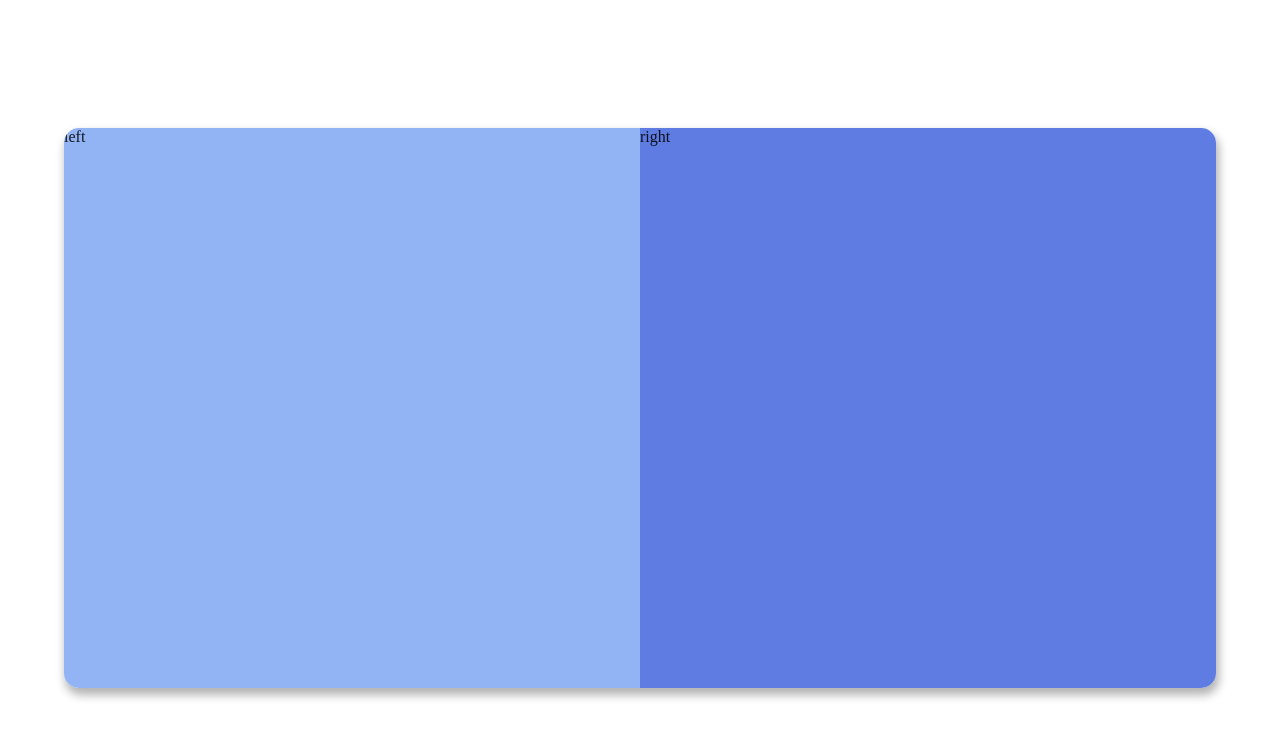
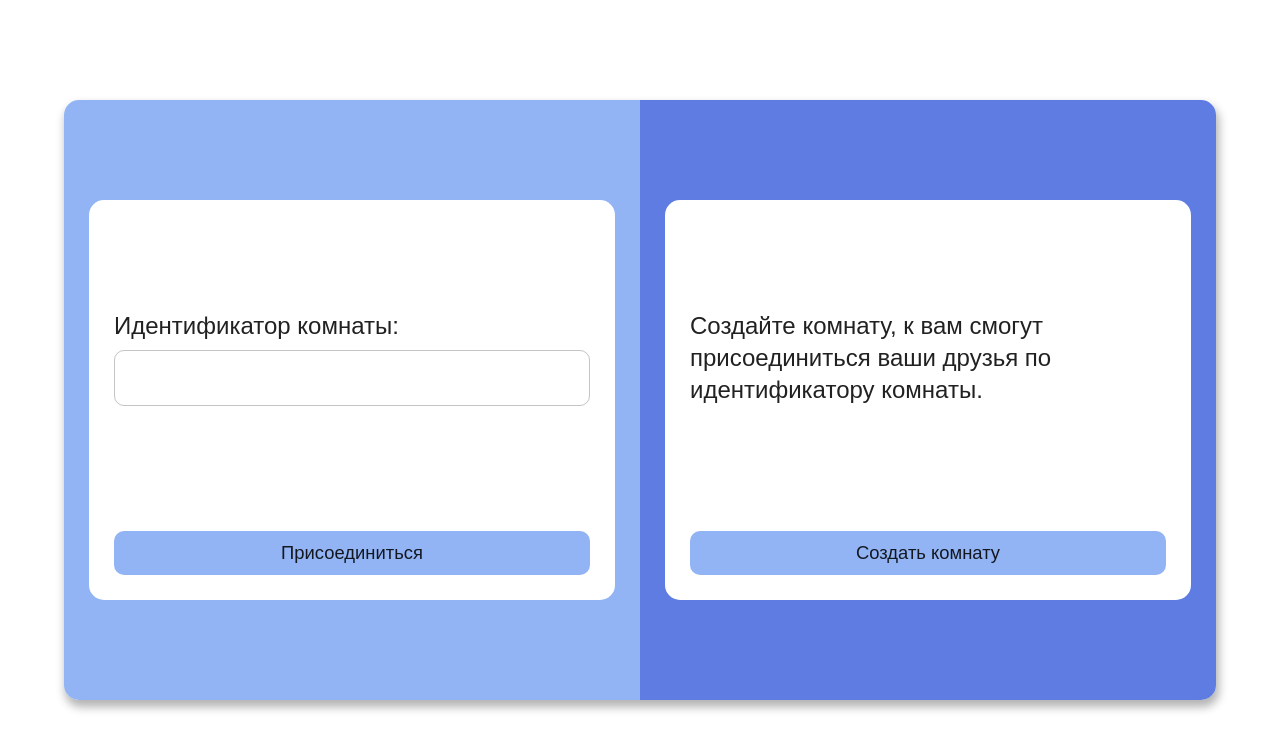
Before and after one commit to Nejjer/crocodile, a React (Vite) app in the folder crocodile_front/: page /sign-up in a window 1280 px wide. Shown: the top 750 px of the page. Built offline with nearby package versions, Linux system fonts and the light colour scheme.

Commit message:
сверстал sign up

```diff
--- a/crocodile_front/package.json
+++ b/crocodile_front/package.json
@@ -13,6 +13,7 @@
     "@emotion/react": "^11.11.1",
     "@emotion/styled": "^11.11.0",
     "@mui/material": "^5.14.11",
+    "clsx": "^2.0.0",
     "react": "^18.2.0",
     "react-dom": "^18.2.0",
     "react-router-dom": "^6.16.0"
--- a/crocodile_front/src/App.tsx
+++ b/crocodile_front/src/App.tsx
@@ -1,5 +1,5 @@
 import { FC } from "react";
-import { Container, ThemeProvider } from "@mui/material";
+import { Container, CssBaseline, ThemeProvider } from "@mui/material";
 import { Navigate, Route, Routes } from "react-router-dom";
 import { SignUp } from "./pages/sign_up/SignUp.tsx";
 import { theme } from "./theme.ts";
@@ -7,6 +7,7 @@ import { theme } from "./theme.ts";
 export const App: FC = () => {
   return (
     <ThemeProvider theme={theme}>
+      <CssBaseline />
       <Container>
         <Routes>
           <Route path={"/sign-up"} element={<SignUp />} />
--- a/crocodile_front/src/common.d.ts
+++ b/crocodile_front/src/common.d.ts
@@ -1 +1,2 @@
 declare module "*.module.scss";
+declare module "*.ttf";
--- /dev/null
+++ b/crocodile_front/src/containers/DataInputContainer/DataInputContainer.tsx
@@ -0,0 +1,30 @@
+import { FC, ReactElement } from "react";
+import { Button, Paper, Stack, Typography } from "@mui/material";
+import classes from "./styles.module.scss";
+
+interface Props {
+  text: string;
+  onClick: () => void;
+  btnText: string;
+  children?: ReactElement;
+}
+export const DataInputContainer: FC<Props> = ({
+  btnText,
+  text,
+  onClick,
+  children,
+}) => {
+  return (
+    <Paper className={classes.container}>
+      <Stack justifyContent={"space-between"} height={"100%"}>
+        <Stack spacing={1}>
+          <Typography variant={"h5"}>{text}</Typography>
+          {children}
+        </Stack>
+        <Button variant={"contained"} onClick={onClick}>
+          {btnText}
+        </Button>
+      </Stack>
+    </Paper>
+  );
+};
--- /dev/null
+++ b/crocodile_front/src/containers/DataInputContainer/styles.module.scss
@@ -0,0 +1,6 @@
+.container {
+  box-shadow: none !important;
+  height: 50vh;
+  width: 100%;
+  padding: 110px 25px 25px 25px;
+}
--- a/crocodile_front/src/containers/SplitContainer/SplitContainer.tsx
+++ b/crocodile_front/src/containers/SplitContainer/SplitContainer.tsx
@@ -1,6 +1,7 @@
 import { FC, ReactElement } from "react";
 import { Box, Paper } from "@mui/material";
 import classes from "./styles.module.scss";
+import { clsx } from "clsx";
 
 interface Props {
   leftChild: ReactElement;
@@ -9,8 +10,8 @@ interface Props {
 export const SplitContainer: FC<Props> = ({ leftChild, rightChild }) => {
   return (
     <Paper className={classes.container}>
-      <Box className={classes.leftBox}>{leftChild}</Box>
-      <Box className={classes.rightBox}>{rightChild}</Box>
+      <Box className={clsx(classes.leftBox, classes.box)}>{leftChild}</Box>
+      <Box className={clsx(classes.rightBox, classes.box)}>{rightChild}</Box>
     </Paper>
   );
 };
--- a/crocodile_front/src/containers/SplitContainer/styles.module.scss
+++ b/crocodile_front/src/containers/SplitContainer/styles.module.scss
@@ -1,4 +1,11 @@
 @import "../../vars";
+
+.box {
+  padding: 25px;
+  display: flex;
+  align-items: center;
+}
+
 .leftBox {
   background-color: $blue-primary-color;
   flex-basis: 50%;
@@ -8,7 +15,7 @@
   background-color: $blue-secondary-color;
   flex-basis: 50%;
 }
-$height: 70vh;
+$height: 75vh;
 .container {
   display: flex;
   justify-content: space-between;
--- a/crocodile_front/src/pages/sign_up/SignUp.tsx
+++ b/crocodile_front/src/pages/sign_up/SignUp.tsx
@@ -1,8 +1,29 @@
 import { FC } from "react";
 import { SplitContainer } from "../../containers/SplitContainer/SplitContainer.tsx";
+import { DataInputContainer } from "../../containers/DataInputContainer/DataInputContainer.tsx";
+import { TextField } from "@mui/material";
 
 export const SignUp: FC = () => {
   return (
-    <SplitContainer leftChild={<div>left</div>} rightChild={<div>right</div>} />
+    <SplitContainer
+      leftChild={
+        <DataInputContainer
+          btnText={"Присоединиться"}
+          text={"Идентификатор комнаты:"}
+          onClick={() => console.log("click")}
+        >
+          <TextField />
+        </DataInputContainer>
+      }
+      rightChild={
+        <DataInputContainer
+          btnText={"Создать комнату"}
+          text={
+            "Создайте комнату, к вам смогут присоединиться ваши друзья по идентификатору комнаты."
+          }
+          onClick={() => console.log("click")}
+        />
+      }
+    />
   );
 };
--- a/crocodile_front/src/theme.ts
+++ b/crocodile_front/src/theme.ts
@@ -1,7 +1,16 @@
 import { createTheme } from "@mui/material";
+import Geometria from "./assets/Geometria.ttf";
 
 const borderRadius = 15;
 export const theme = createTheme({
+  typography: {
+    fontFamily: '"Geometria Regular", sans-serif',
+  },
+  palette: {
+    primary: {
+      main: "#92b4f4",
+    },
+  },
   components: {
     MuiPaper: {
       styleOverrides: {
@@ -18,5 +27,40 @@ export const theme = createTheme({
         },
       },
     },
+    MuiButton: {
+      styleOverrides: {
+        root: {
+          boxShadow: "none",
+          textTransform: "none",
+          borderRadius: 10,
+          fontSize: "1.15rem",
+        },
+      },
+      defaultProps: {
+        variant: "contained",
+      },
+    },
+    MuiTextField: {
+      defaultProps: {
+        InputProps: {
+          sx: {
+            borderRadius: "10px",
+            borderWidth: 5,
+          },
+        },
+      },
+    },
+    MuiCssBaseline: {
+      styleOverrides: `
+        @font-face {
+          font-family: 'Geometria';
+          font-style: normal;
+          font-display: swap;
+          font-weight: 400;
+          src: local('Geometria'), local('Geometria-Regular'), url(${Geometria}) format('ttf');
+          unicodeRange: U+0000-00FF, U+0131, U+0152-0153, U+02BB-02BC, U+02C6, U+02DA, U+02DC, U+2000-206F, U+2074, U+20AC, U+2122, U+2191, U+2193, U+2212, U+2215, U+FEFF;
+        }
+      `,
+    },
   },
 });
```
Also changed, not shown: crocodile_front/src/assets/Geometria.ttf (added), 1 other file (tests, documents, lock files or other folders).
